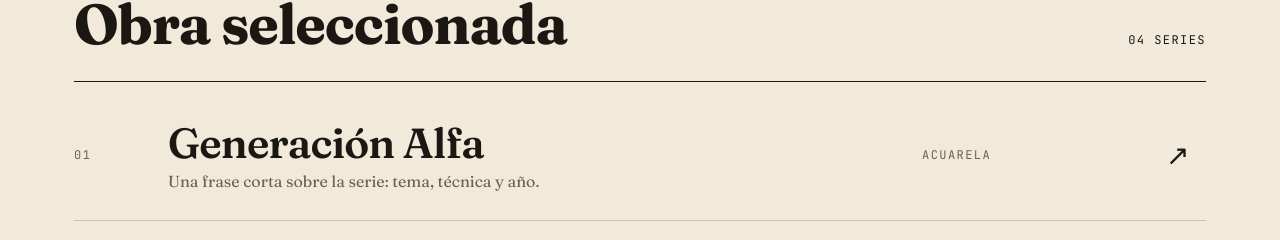
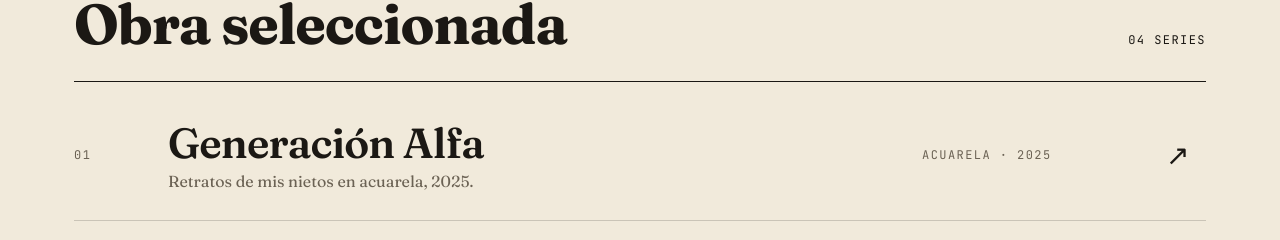
Before and after one commit to bonnetjuan-cell/bonnetjuan-cell.github.io, a plain HTML site: page index.html in a window 1280 px wide. Shown: the part 786-1026 px from the top of the page. Drawn offline with Linux system fonts and the light colour scheme.

Commit message:
Serie 01: descripcion y ano
Co-Authored-By: Claude Sonnet 5.5 <noreply@anthropic.com>
Claude-Session: https://claude.ai/code/session_0112Za4ogWR61LaUWgVFJFW3

```diff
--- a/index.html
+++ b/index.html
@@ -172,8 +172,8 @@
 
       <a class="work" href="#">
         <span class="num mono">01</span>
-        <h3>Generación Alfa<small>Una frase corta sobre la serie: tema, técnica y año.</small></h3>
-        <span class="kind mono">Acuarela</span>
+        <h3>Generación Alfa<small>Retratos de mis nietos en acuarela, 2025.</small></h3>
+        <span class="kind mono">Acuarela · 2025</span>
         <span class="arrow">↗</span>
       </a>
       <a class="work" href="#">
```
